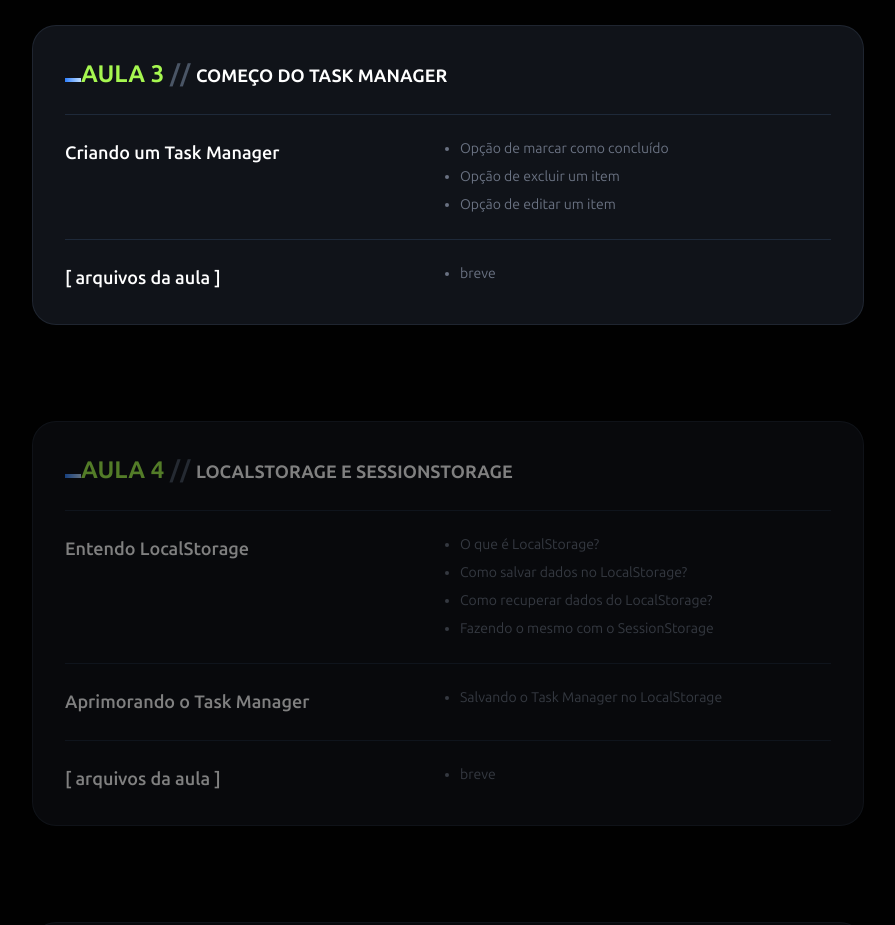
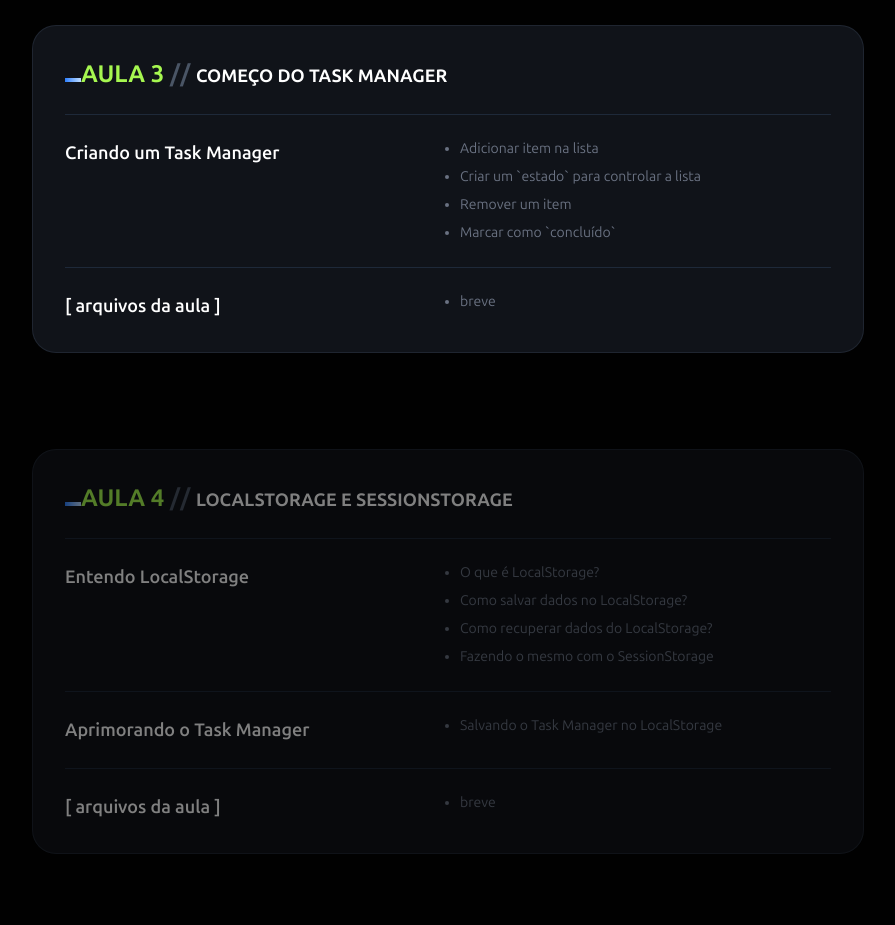
Before and after one commit to expalmer/ada-front-end-dinamico-2025, a React (Vite) app: page /aulas in a window 1280 px wide. Shown: the part 1420-2345 px from the top of the page, without its empty margins (192-1087 px from the left). Built offline with nearby package versions, Linux system fonts and the light colour scheme.

Commit message:
lesson 3 adjust

```diff
--- a/src/contents/aulas.tsx
+++ b/src/contents/aulas.tsx
@@ -70,14 +70,21 @@
     {
       title: "Criando um Task Manager",
       children: [
-        "Opção de marcar como concluído",
-        "Opção de excluir um item",
-        "Opção de editar um item",
+        "Adicionar item na lista",
+        "Criar um `estado` para controlar a lista",
+        "Remover um item",
+        "Marcar como `concluído`",
       ],
     },
     {
       title: "[ arquivos da aula ]",
-      children: [<NotionLink href="" lesson={3} soon />],
+      children: [
+        <NotionLink
+          href="https://expalmer.notion.site/Aula-3-Come-o-do-Task-Manager-23d6ac493b4580dd9222f6a602b59140"
+          lesson={3}
+          soon
+        />,
+      ],
     },
   ],
 };
```
